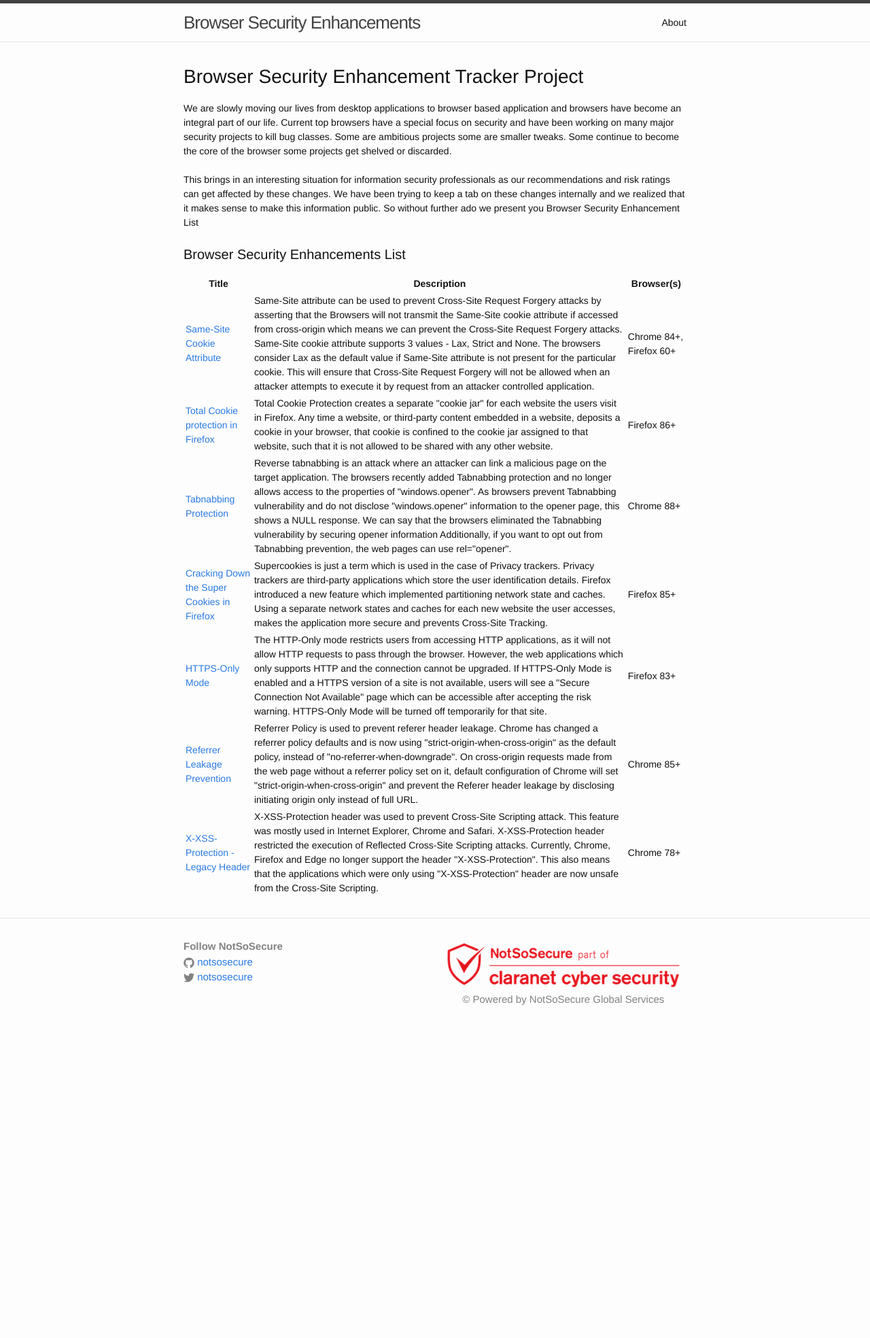
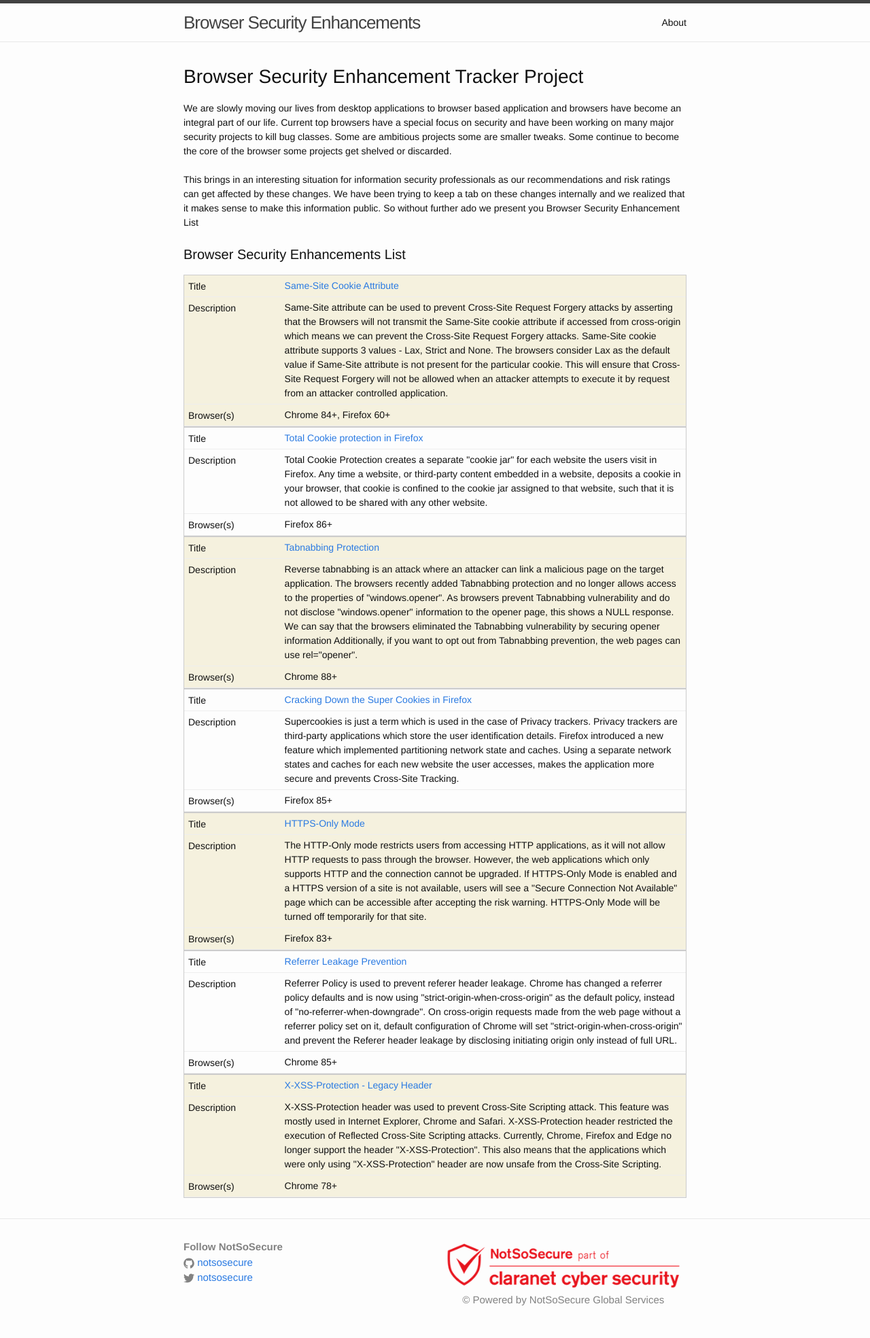
Before and after one commit to NotSoSecure/browser-security-enhancements, a Jekyll site: the page built from index.html, in a window 1280 px wide. Shown: the whole page at 68% size. Built offline with Jekyll 4.4.1, drawn with Linux system fonts in a browser that asks for light colours; before the commit the page ends 1526 px from its top, so only the background shows below that.

Commit message:
table layout css fix

```diff
--- a/_sass/_base.scss
+++ b/_sass/_base.scss
@@ -204,3 +204,78 @@
         }
     }
 }
+
+
+
+/*Custom tabling for lists*/
+table {
+  margin: auto;
+  /*border-top: 1px solid #666;
+  border-bottom: 1px solid #666;*/
+  border-spacing: 0em;
+}
+table thead th { border-bottom: 1px solid #ddd; background-color:#5e9dc8; color:White; }
+th, td { padding: 5px; }
+thead, tfoot, tr:nth-child(odd) { background: #F5F1DE; }
+
+th.first_element{
+  border-radius: 15px 0 0 0;
+}
+
+th.last_element {
+  border-radius: 0 15px 0 0;
+}
+
+tr:hover{background-color:#aac2c3;color:White}
+
+/*
+Max width before this PARTICULAR table gets nasty
+This query will take effect for any screen smaller than 760px
+and also iPads specifically.
+*/
+@media
+only screen and (max-width: 760px),
+(min-device-width: 768px) and (max-device-width: 1024px)  {
+
+  /* Force table to not be like tables anymore */
+  table, thead, tbody, th, td, tr {
+    display: block;
+  }
+
+  /* Hide table headers (but not display: none;, for accessibility) */
+  thead tr {
+    position: absolute;
+    top: -9999px;
+    left: -9999px;
+  }
+
+  tr { border: 1px solid #ccc; }
+
+  td {
+    /* Behave  like a "row" */
+    border: none;
+    border-bottom: 1px solid #eee;
+    position: relative;
+    padding-left: 20%;
+  }
+
+  td:before {
+    /* Now like a table header */
+    position: absolute;
+    /* Top/left values mimic padding */
+    top: 6px;
+    left: 6px;
+    width: 20%;
+    padding-right: 10px;
+    white-space: nowrap;
+  }
+
+
+
+  /*
+  Label the data
+  */
+  td:nth-of-type(1):before { content: "Title"; }
+  td:nth-of-type(2):before { content: "Description"; }
+  td:nth-of-type(3):before { content: "Browser(s)"; }
+}
```
